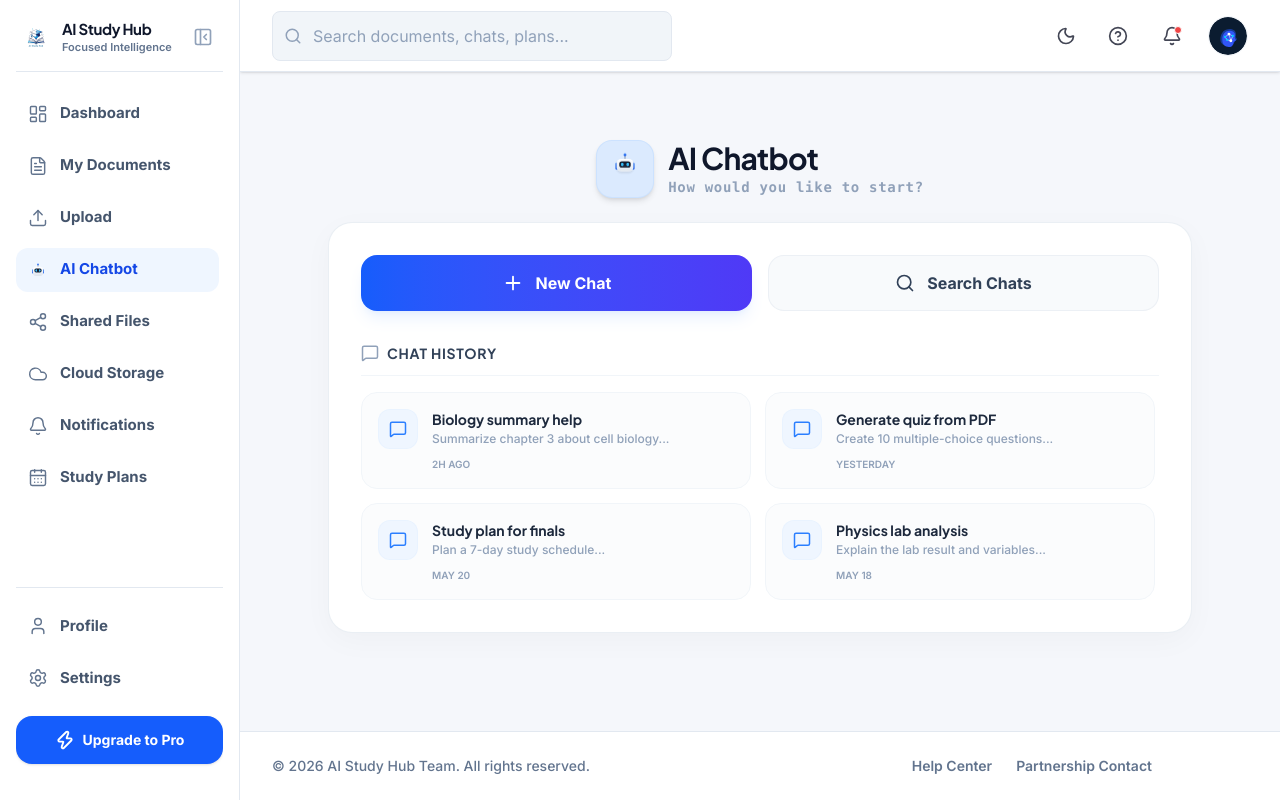
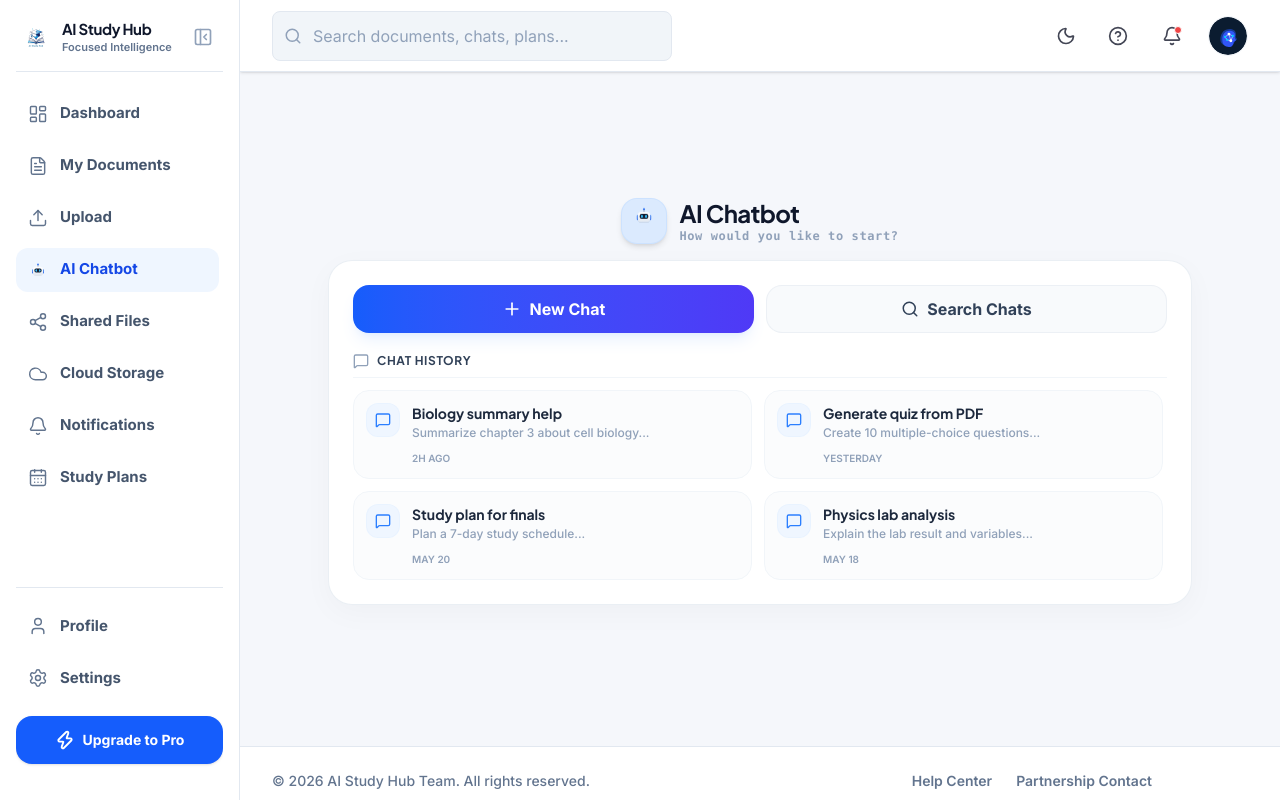
Before and after one commit to huynhduybinh24/SWP391_AIStudyHub, a React (Vite) app in the folder FrontEnd/: page /dashboard/chat in a window 1280 px wide. Built offline with nearby package versions, Linux system fonts and the light colour scheme; the HTML template or start-up script is replaced by a standard one.

Commit message:
feat: implement ChatPage component with voice input, file upload, and conversation management features

```diff
--- a/FrontEnd/src/features/ai-chatbot/pages/ChatPage.tsx
+++ b/FrontEnd/src/features/ai-chatbot/pages/ChatPage.tsx
@@ -558,7 +558,7 @@ export function ChatPage() {
   }
 
   return (
-    <div className="flex flex-col min-h-[calc(100vh-220px)] justify-between select-none font-sans relative">
+    <div className="flex flex-col h-[calc(100vh-190px)] justify-between select-none font-sans relative">
       <AnimatePresence mode="wait">
 
         {/* ==================================================
@@ -571,54 +571,55 @@ export function ChatPage() {
             animate={{ opacity: 1, y: 0 }}
             exit={{ opacity: 0, y: -15 }}
             transition={{ duration: 0.3 }}
-            className="flex-1 flex flex-col items-center justify-center py-10 px-4 max-w-4xl mx-auto w-full"
+            className="flex-1 flex flex-col items-center justify-center py-4 px-4 max-w-4xl mx-auto w-full"
           >
+            <div className="w-full flex flex-col items-center">
             {/* Logo area */}
-            <div className="flex items-center gap-3.5 mb-6">
-              <div className="p-3 bg-blue-100 dark:bg-blue-950/40 border border-blue-200/50 dark:border-blue-900/30 rounded-2xl text-blue-600 dark:text-blue-400 shadow-md">
-                <AIChatbotIcon className="size-8 animate-float" />
+            <div className="flex items-center gap-3 mb-4">
+              <div className="p-2.5 bg-blue-100 dark:bg-blue-950/40 border border-blue-200/50 dark:border-blue-900/30 rounded-2xl text-blue-600 dark:text-blue-400 shadow-md">
+                <AIChatbotIcon className="size-6 animate-float" />
               </div>
               <div>
-                <h1 className="text-3xl font-heading font-bold text-slate-900 dark:text-white leading-tight tracking-tight">
+                <h1 className="text-2xl font-heading font-bold text-slate-900 dark:text-white leading-tight tracking-tight">
                   {t.aiChatbot.title}
                 </h1>
-                <p className="text-sm font-semibold text-slate-400 dark:text-slate-500 font-mono tracking-wider">
+                <p className="text-xs font-semibold text-slate-400 dark:text-slate-500 font-mono tracking-wider">
                   {t.aiChatbot.startSubtitle}
                 </p>
               </div>
             </div>
 
             {/* Central Panel */}
-            <div className="w-full bg-white dark:bg-slate-900 rounded-3xl border border-slate-200/70 dark:border-slate-800/80 shadow-[0_8px_30px_rgb(0,0,0,0.03)] dark:shadow-[0_8px_30px_rgb(0,0,0,0.2)] p-6 md:p-8 flex flex-col gap-8 transition-colors duration-300">
+            <div className="w-full bg-white dark:bg-slate-900 rounded-3xl border border-slate-200/70 dark:border-slate-800/80 shadow-[0_8px_30px_rgb(0,0,0,0.03)] dark:shadow-[0_8px_30px_rgb(0,0,0,0.2)] p-5 md:p-6 flex flex-col gap-5 transition-colors duration-300">
 
               {/* Primary Buttons */}
-              <div className="grid grid-cols-1 sm:grid-cols-2 gap-4">
+              <div className="grid grid-cols-1 sm:grid-cols-2 gap-3">
                 <button
                   onClick={handleStartNewChat}
-                  className="flex items-center justify-center gap-3 h-14 rounded-2xl text-white font-bold bg-gradient-to-r from-blue-600 to-indigo-600 hover:from-blue-500 hover:to-indigo-500 shadow-lg shadow-blue-500/10 hover:shadow-blue-500/20 active:scale-98 transition-all cursor-pointer"
+                  className="flex items-center justify-center gap-2 h-12 rounded-2xl text-white font-bold bg-gradient-to-r from-blue-600 to-indigo-600 hover:from-blue-500 hover:to-indigo-500 shadow-lg shadow-blue-500/10 hover:shadow-blue-500/20 active:scale-98 transition-all cursor-pointer"
                 >
-                  <Plus className="size-5.5" />
+                  <Plus className="size-5" />
                   <span>{t.aiChatbot.newChat}</span>
                 </button>
                 <button
                   onClick={() => setSearchModalOpen(true)}
-                  className="flex items-center justify-center gap-3 h-14 rounded-2xl bg-slate-50 dark:bg-slate-800 hover:bg-slate-100 dark:hover:bg-slate-750 text-slate-700 dark:text-slate-200 font-bold border border-slate-200/50 dark:border-slate-800 active:scale-98 transition-all cursor-pointer"
+                  className="flex items-center justify-center gap-2 h-12 rounded-2xl bg-slate-50 dark:bg-slate-800 hover:bg-slate-100 dark:hover:bg-slate-750 text-slate-700 dark:text-slate-200 font-bold border border-slate-200/50 dark:border-slate-800 active:scale-98 transition-all cursor-pointer"
                 >
-                  <Search className="size-5" />
+                  <Search className="size-4.5" />
                   <span>{t.aiChatbot.searchChats}</span>
                 </button>
               </div>
 
               {/* History Section */}
-              <div className="flex flex-col gap-4">
-                <div className="flex items-center gap-2 border-b border-slate-100 dark:border-slate-800 pb-3">
-                  <MessageSquare className="size-4.5 text-slate-400 dark:text-slate-500" />
-                  <h3 className="text-sm font-bold text-slate-700 dark:text-slate-300 uppercase tracking-wider">
+              <div className="flex flex-col gap-3">
+                <div className="flex items-center gap-2 border-b border-slate-100 dark:border-slate-800 pb-2">
+                  <MessageSquare className="size-4 text-slate-400 dark:text-slate-500" />
+                  <h3 className="text-xs font-bold text-slate-700 dark:text-slate-300 uppercase tracking-wider">
                     {t.aiChatbot.chatHistory}
                   </h3>
                 </div>
 
-                <div className="grid grid-cols-1 md:grid-cols-2 gap-3.5 max-h-[300px] overflow-y-auto pr-1">
+                <div className="grid grid-cols-1 md:grid-cols-2 gap-3 max-h-[220px] overflow-y-auto pr-1">
                   {sortedConversations.map((conv) => {
                     const isPinned = pinnedConvIds.includes(conv.id)
                     const isEditing = editingConvId === conv.id
@@ -627,11 +628,11 @@ export function ChatPage() {
                       <div
                         key={conv.id}
                         onClick={() => !isEditing && handleOpenConversation(conv.id)}
-                        className="group relative flex items-start gap-3.5 p-4 rounded-2xl border border-slate-100 dark:border-slate-800/80 bg-slate-50/50 dark:bg-slate-950/20 hover:bg-white dark:hover:bg-slate-800 hover:border-blue-500/20 dark:hover:border-blue-500/20 hover:shadow-md cursor-pointer transition-all duration-200"
+                        className="group relative flex items-start gap-3 p-3 rounded-2xl border border-slate-100 dark:border-slate-800/80 bg-slate-50/50 dark:bg-slate-950/20 hover:bg-white dark:hover:bg-slate-800 hover:border-blue-500/20 dark:hover:border-blue-500/20 hover:shadow-md cursor-pointer transition-all duration-200"
                       >
                         {/* Icon */}
-                        <div className="p-2.5 bg-blue-50 dark:bg-blue-950/30 border border-blue-100/30 dark:border-blue-900/20 rounded-xl text-blue-500 dark:text-blue-400 shrink-0">
-                          <MessageSquare className="size-4.5" />
+                        <div className="p-2 bg-blue-50 dark:bg-blue-950/30 border border-blue-100/30 dark:border-blue-900/20 rounded-xl text-blue-500 dark:text-blue-400 shrink-0">
+                          <MessageSquare className="size-4" />
                         </div>
 
                         {/* Middle Details */}
@@ -721,6 +722,7 @@ export function ChatPage() {
                 </div>
               </div>
             </div>
+            </div>
           </motion.div>
         ) : (
 
@@ -735,7 +737,7 @@ export function ChatPage() {
             className="flex-1 flex flex-col"
           >
             {/* Header / Top bar */}
-            <div className="flex items-center justify-between border-b border-slate-100 dark:border-slate-800 pb-4 mb-4 select-none">
+            <div className="sticky top-0 z-20 bg-[#f5f7fb] dark:bg-slate-950 pt-2 -mt-2 flex items-center justify-between border-b border-slate-100 dark:border-slate-800 pb-4 mb-4 select-none">
               <div className="flex items-center gap-3">
                 <button
                   onClick={() => {
@@ -835,7 +837,7 @@ export function ChatPage() {
                 /* ==================================================
                     2B. ACTIVE MESSAGES LIST
                    ================================================== */
-                <div className="flex-1 overflow-y-auto max-h-[500px] pl-2 pr-3 flex flex-col gap-6 pt-4 [&::-webkit-scrollbar]:w-1.5 [&::-webkit-scrollbar-track]:bg-transparent [&::-webkit-scrollbar-thumb]:bg-slate-200 dark:[&::-webkit-scrollbar-thumb]:bg-slate-700 [&::-webkit-scrollbar-thumb]:rounded-full">
+                <div className="flex-1 overflow-y-auto pl-2 pr-3 flex flex-col gap-6 pt-4 pb-4 [&::-webkit-scrollbar]:w-1.5 [&::-webkit-scrollbar-track]:bg-transparent [&::-webkit-scrollbar-thumb]:bg-slate-200 dark:[&::-webkit-scrollbar-thumb]:bg-slate-700 [&::-webkit-scrollbar-thumb]:rounded-full">
                   {messages.map((msg, index) => {
                     const isUser = msg.role === 'user'
 
@@ -946,7 +948,7 @@ export function ChatPage() {
               {/* ==================================================
                   2C. COMPOSER BAR
                  ================================================== */}
-              <div className="mt-6 border-t border-slate-100 dark:border-slate-800 pt-4">
+              <div className="mt-2 border-t border-slate-100 dark:border-slate-800 pt-4 shrink-0 bg-[#f5f7fb] dark:bg-slate-950 z-20 sticky bottom-0 pb-2">
                 {/* Attached files ready to upload */}
                 {selectedFiles.length > 0 && (
                   <div className="mb-3 flex flex-wrap gap-2 justify-start items-center">
```
